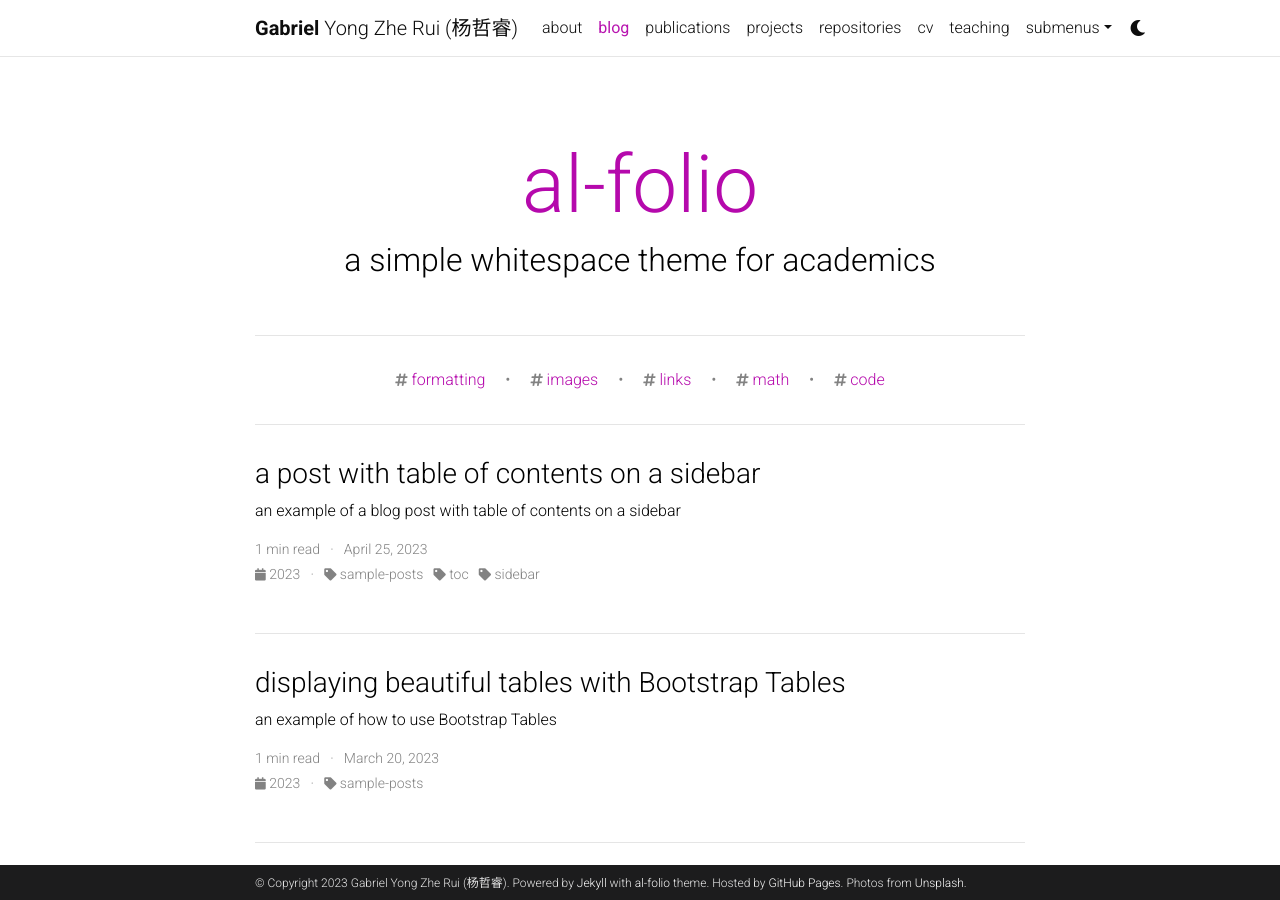
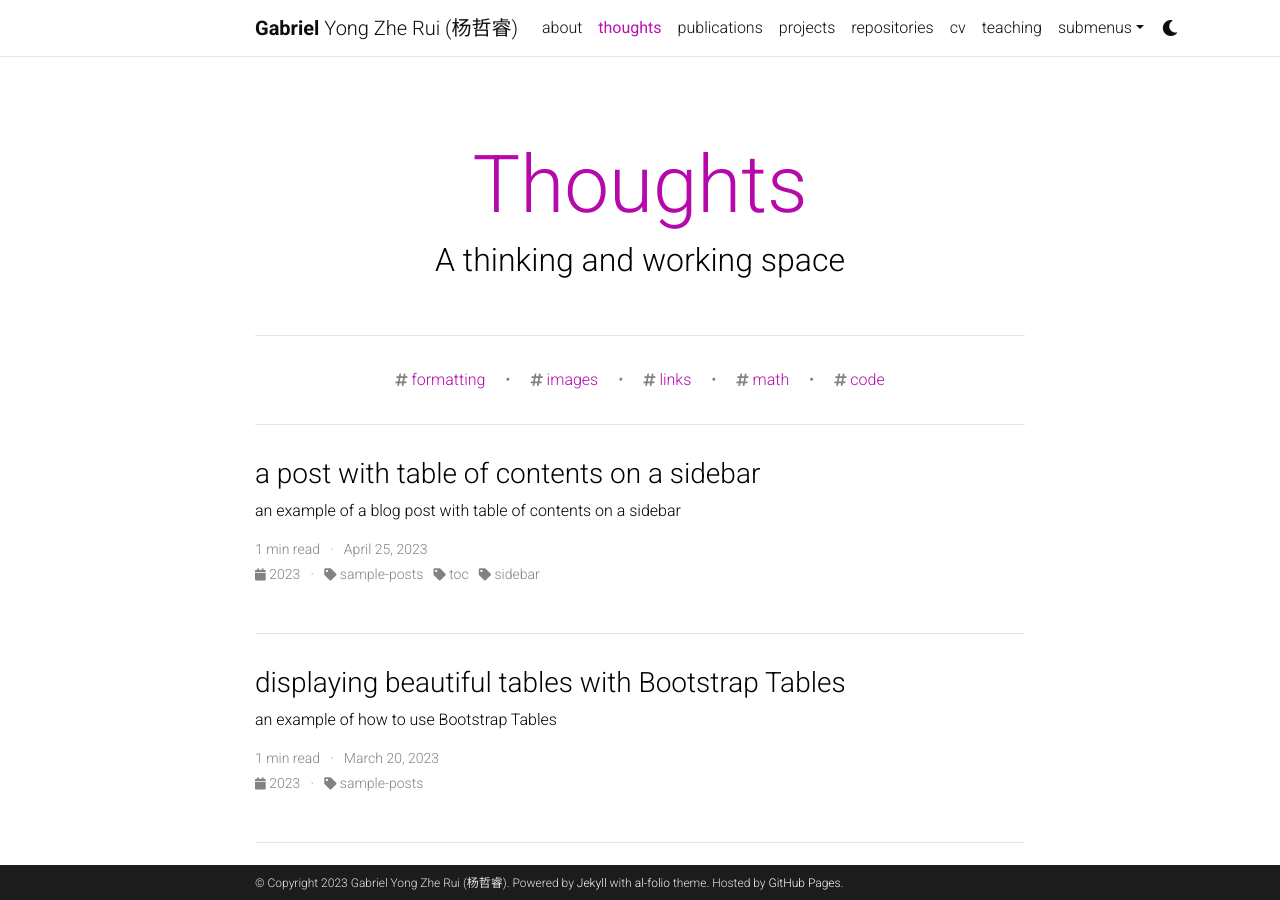
Before and after one commit to becauselol/becauselol.github.io, a Jekyll site: the page built from blog/index.html, in a window 1280 px wide and 900 px high. Built offline with Jekyll 4.4.1, drawn with Linux system fonts in a browser that asks for light colours; the list of posts is cut into pages by our own code; comment, search, counter and statistics services are not loaded; a style sheet for code colours, icons or effects is not loaded; some of the changed lines change nothing that is shown.

Commit message:
Update and image

```diff
--- a/_config.yml
+++ b/_config.yml
@@ -6,14 +6,13 @@
 first_name: Gabriel
 middle_name:
 last_name: Yong Zhe Rui (杨哲睿)
-email: gabriel_yong@mymail.sutd.edu.sg or gabesytf@gmail.com
+email: gabesytf@gmail.com
 description: > # the ">" symbol means to ignore newlines until "footer_text:"
   A simple, whitespace theme for academics. Based on [*folio](https://github.com/bogoli/-folio) design.
 footer_text: >
   Powered by <a href="https://jekyllrb.com/" target="_blank">Jekyll</a> with <a href="https://github.com/alshedivat/al-folio">al-folio</a> theme.
   Hosted by <a href="https://pages.github.com/" target="_blank">GitHub Pages</a>.
-  Photos from <a href="https://unsplash.com" target="_blank">Unsplash</a>.
-keywords: jekyll, jekyll-theme, academic-website, portfolio-website  # add your own keywords or leave empty
+keywords:  # add your own keywords or leave empty
 
 lang: en # the language of your site (for example: en, fr, cn, ru, etc.)
 icon: ⚛️  # the emoji used as the favicon (alternatively, provide image name in /assets/img/)
@@ -76,7 +75,7 @@
 twitter_username: # your Twitter handle
 mastodon_username: # your mastodon instance+username in the format instance.tld/@username
 linkedin_username: gabesyzr # your LinkedIn user name
-telegram_username: becauselol # your Telegram user name
+telegram_username: # your Telegram user name
 scholar_userid: # your Google Scholar ID
 semanticscholar_id: # your Semantic Scholar ID
 whatsapp_number: # your WhatsApp number (full phone number in international format. Omit any zeroes, brackets, or dashes when adding the phone number in international format.)
@@ -100,13 +99,13 @@
 spotify_id: # your spotify id
 pinterest_id: # your pinterest id
 unsplash_id: # your unsplash id
-instagram_id: gabesytf # your instagram id
+instagram_id: # your instagram id
 facebook_id: # your facebook id
 youtube_id: # your youtube channel id (youtube.com/@<youtube_id>)
 discord_id: # your discord id (18-digit unique numerical identifier)
 
 contact_note: >
-  You can even add a little note about which of these is the best way to reach you.
+#   You can even add a little note about which of these is the best way to reach you.
 
 # -----------------------------------------------------------------------------
 # Analytics and search engine verification
@@ -122,9 +121,9 @@
 # Blog
 # -----------------------------------------------------------------------------
 
-blog_name: al-folio # blog_name will be displayed in your blog page
-blog_nav_title: blog # your blog must have a title for it to be displayed in the nav bar
-blog_description: a simple whitespace theme for academics
+blog_name: Thoughts # blog_name will be displayed in your blog page
+blog_nav_title: thoughts # your blog must have a title for it to be displayed in the nav bar
+blog_description: A thinking and working space
 permalink: /blog/:year/:title/
 
 # Pagination
@@ -138,29 +137,29 @@
 # Giscus comments (RECOMMENDED)
 # Follow instructions on https://giscus.app/ to setup for your repo to fill out
 # the information below.
-giscus:
-  repo: alshedivat/al-folio      # <your-github-user-name>/<your-github-repo-name>
-  repo_id: MDEwOlJlcG9zaXRvcnk2MDAyNDM2NQ==
-  category: Comments             # name of the category under which discussions will be created
-  category_id: DIC_kwDOA5PmLc4CTBt6
-  mapping: title                 # identify discussions by post title
-  strict: 1                      # use strict identification mode
-  reactions_enabled: 1           # enable (1) or disable (0) emoji reactions
-  input_position: bottom         # whether to display input form below (bottom) or above (top) the comments
-  theme: preferred_color_scheme  # name of the color scheme (preferred works well with al-folio light/dark mode)
-  emit_metadata: 0
-  lang: en
+# giscus:
+#   repo: alshedivat/al-folio      # <your-github-user-name>/<your-github-repo-name>
+#   repo_id: MDEwOlJlcG9zaXRvcnk2MDAyNDM2NQ==
+#   category: Comments             # name of the category under which discussions will be created
+#   category_id: DIC_kwDOA5PmLc4CTBt6
+#   mapping: title                 # identify discussions by post title
+#   strict: 1                      # use strict identification mode
+#   reactions_enabled: 1           # enable (1) or disable (0) emoji reactions
+#   input_position: bottom         # whether to display input form below (bottom) or above (top) the comments
+#   theme: preferred_color_scheme  # name of the color scheme (preferred works well with al-folio light/dark mode)
+#   emit_metadata: 0
+#   lang: en
 
 # Disqus comments (DEPRECATED)
-disqus_shortname: al-folio # put your disqus shortname
+# disqus_shortname: al-folio # put your disqus shortname
 # https://help.disqus.com/en/articles/1717111-what-s-a-shortname
 
 # External sources.
 # If you have blog posts published on medium.com or other external sources,
 # you can display them in your blog by adding a link to the RSS feed.
 external_sources:
-  - name: medium.com
-    rss_url: https://medium.com/@al-folio/feed
+  # - name: medium.com
+  #   rss_url: https://medium.com/@al-folio/feed
 
 # -----------------------------------------------------------------------------
 # Collections
@@ -177,7 +176,7 @@
     permalink: /projects/:path/
 
 announcements:
-  enabled: true
+  enabled: false
   scrollable: true # adds a vertical scroll bar if there are more than 3 news items
   limit: 5 # leave blank to include all the news in the `_news` folder
 
@@ -270,8 +269,8 @@
 
 scholar:
 
-  last_name: [Einstein]
-  first_name: [Albert, A.]
+  last_name: [Yong]
+  first_name: [Z. R. Gabriel]
 
   style: apa
   locale: en
```
Also changed, not shown: 1 other file.
